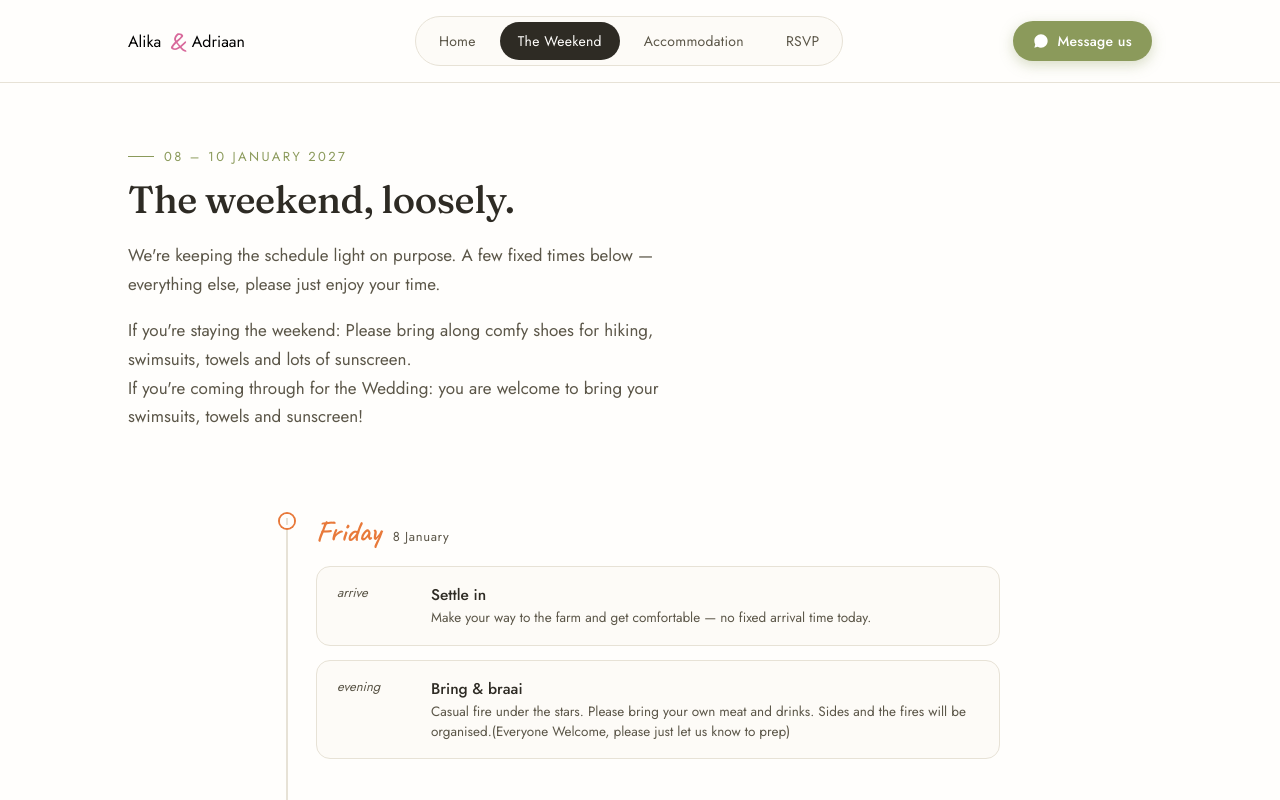
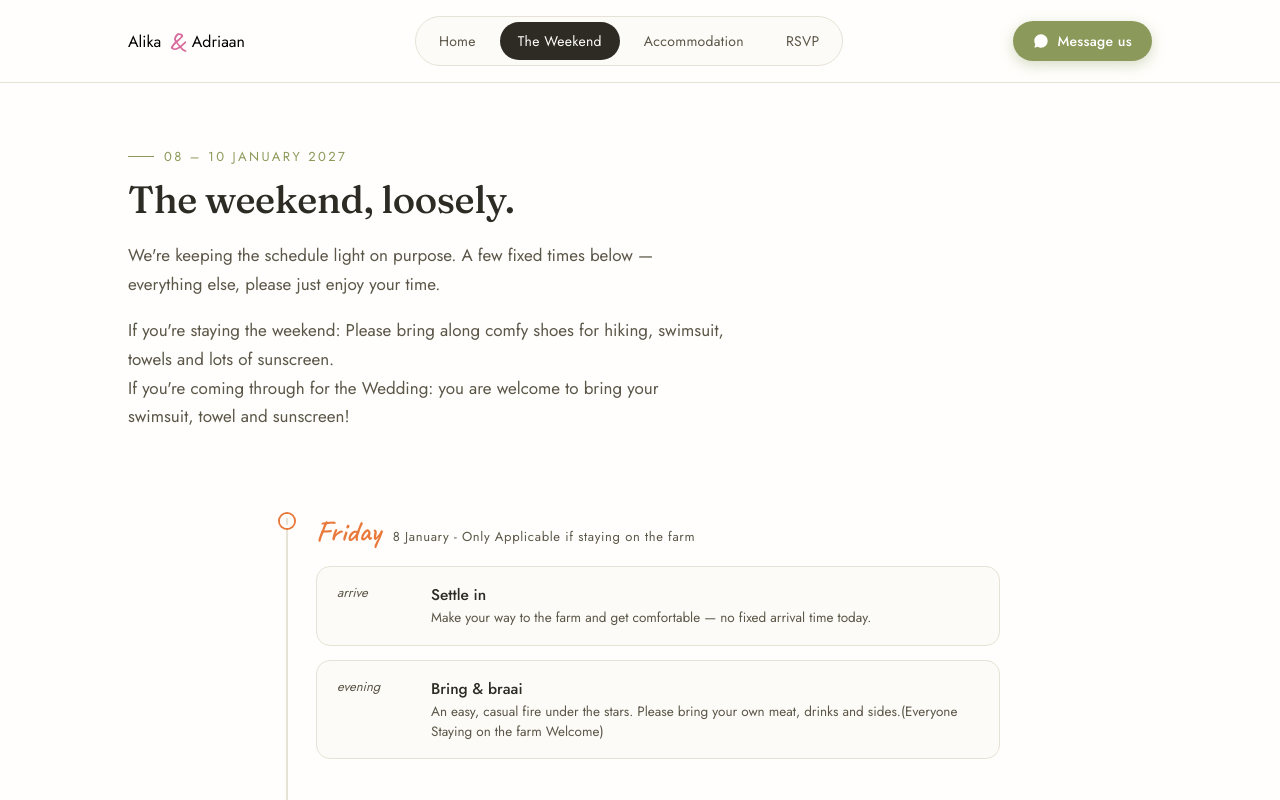
Before and after one commit to LikaHanekom/alika-adriaan-wedding, a plain HTML site: page index.html in a window 1280 px wide. Both pictures are taken after a click on the button "The Weekend". Shown: the top 800 px of the page. Drawn offline with Linux system fonts and the light colour scheme.

Commit message:
Updated braai messages

```diff
--- a/index.html
+++ b/index.html
@@ -483,7 +483,7 @@
       <div class="eyebrow">08 – 10 January 2027</div>
       <h2>The weekend, loosely.</h2>
       <p class="lede">We're keeping the schedule light on purpose. A few fixed times below — everything else, please just enjoy your time.</p>
-      <p class="lede">If you're staying the weekend: Please bring along comfy shoes for hiking, swimsuits, towels and lots of sunscreen. <br> If you're coming through for the Wedding: you are welcome to bring your swimsuits, towels and sunscreen!</p>
+      <p class="lede">If you're staying the weekend: Please bring along comfy shoes for hiking, swimsuit, towels and lots of sunscreen. <br> If you're coming through for the Wedding: you are welcome to bring your swimsuit, towel and sunscreen!</p>
     </div>
   </section>
 
@@ -493,7 +493,7 @@
 
         <div class="day fri">
           <div class="day-dot"></div>
-          <div class="day-head"><span class="script">Friday</span><span class="full-date">8 January</span></div>
+          <div class="day-head"><span class="script">Friday</span><span class="full-date">8 January - Only Applicable if staying on the farm</span></div>
           <div class="events">
             <div class="event">
               <div class="time notime">arrive</div>
@@ -501,7 +501,7 @@
             </div>
             <div class="event">
               <div class="time notime">evening</div>
-              <div class="what"><div class="t">Bring &amp; braai</div><div class="d">Casual fire under the stars. Please bring your own meat and drinks. Sides and the fires will be organised.(Everyone Welcome, please just let us know to prep)</div></div>
+              <div class="what"><div class="t">Bring &amp; braai</div><div class="d">An easy, casual fire under the stars. Please bring your own meat, drinks and sides.(Everyone Staying on the farm Welcome)</div></div>
             </div>
           </div>
         </div>
@@ -524,14 +524,14 @@
             </div>
             <div class="event">
               <div class="time notime">evening</div>
-              <div class="what"><div class="t">Bring &amp; braai</div><div class="d">An easy, casual fire under the stars. Please bring your own meat and drinks. (Everyone Welcome, please just let us know to prep)</div></div>
+              <div class="what"><div class="t">Bring &amp; braai</div><div class="d">Casual fire under the stars. Please bring your own meat and drinks. Sides and the fires will be organised. (Everyone Welcome!)</div></div>
             </div>
           </div>
         </div>
 
         <div class="day sun">
           <div class="day-dot"></div>
-          <div class="day-head"><span class="script">Sunday</span><span class="full-date">10 January</span></div>
+          <div class="day-head"><span class="script">Sunday</span><span class="full-date">10 January - Only Applicable if staying on the farm</span></div>
           <div class="events">
             <div class="event">
               <div class="time notime">morning</div>
```
